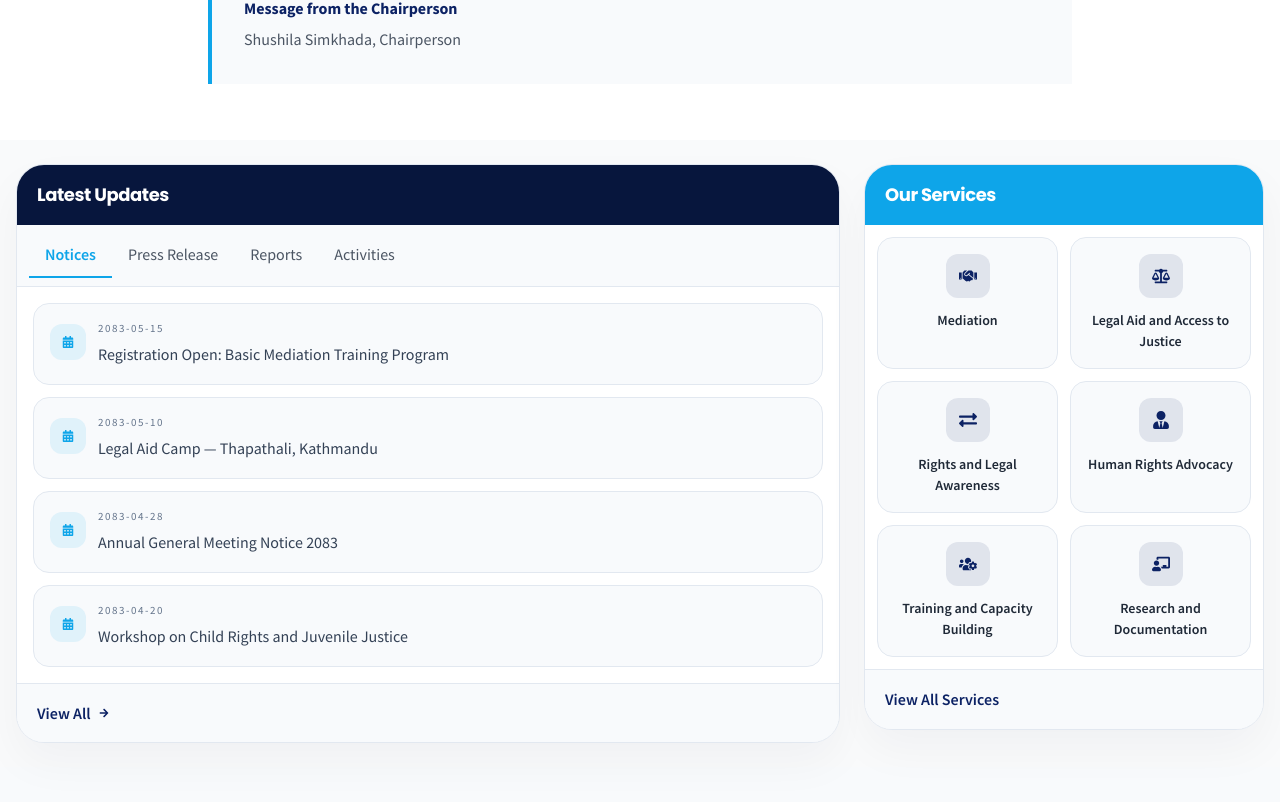
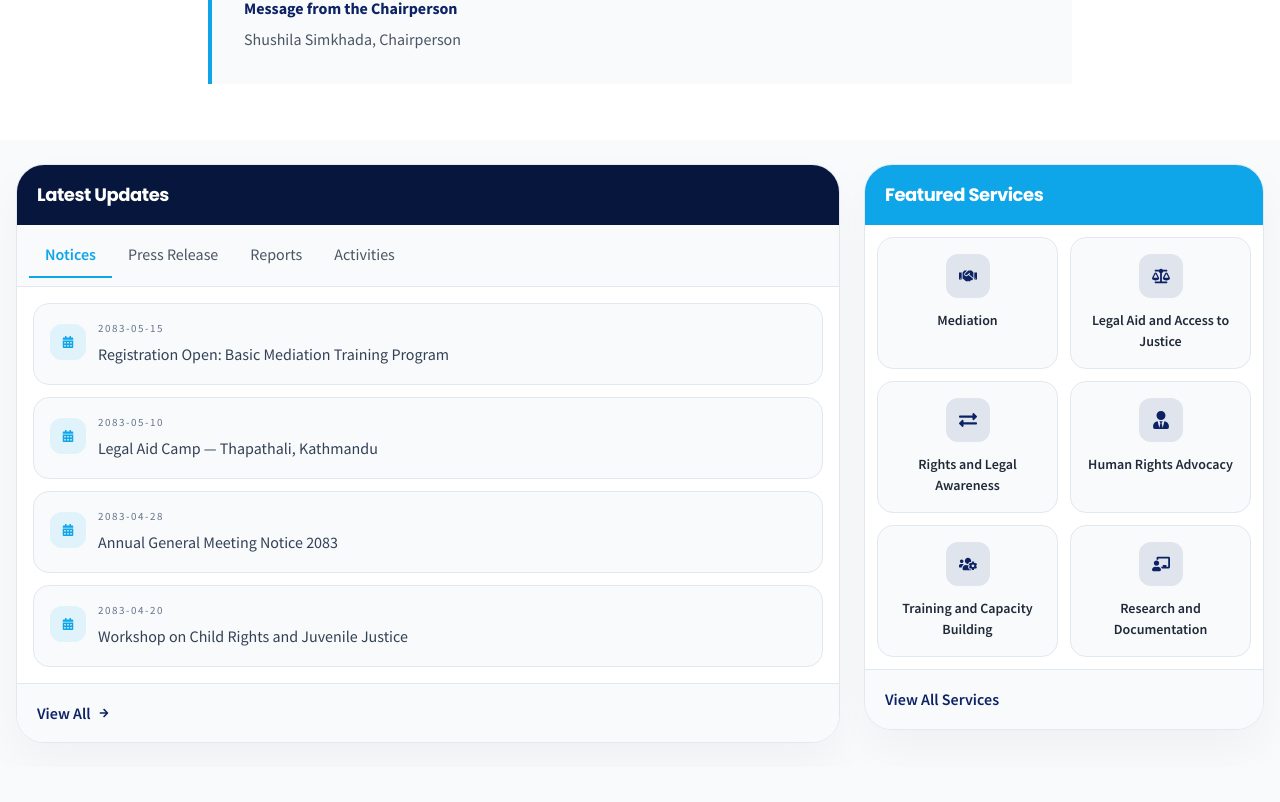
Before and after one commit to AbaeNeupane/REPC-Nepal, a React (Vite) app: page / in a window 1280 px wide. Shown: the part 1658-2460 px from the top of the page. Built offline with nearby package versions, Linux system fonts and the light colour scheme.

Commit message:
animation added in homepage

```diff
--- /dev/null
+++ b/src/components/ScrollReveal.jsx
@@ -0,0 +1,39 @@
+import { useEffect, useRef, useState } from 'react';
+
+const ScrollReveal = ({ children, className = '', delay = 0 }) => {
+  const [isVisible, setIsVisible] = useState(false);
+  const elementRef = useRef(null);
+
+  useEffect(() => {
+    const element = elementRef.current;
+    if (!element || !('IntersectionObserver' in window)) {
+      setIsVisible(true);
+      return undefined;
+    }
+
+    const observer = new IntersectionObserver(
+      ([entry]) => {
+        if (entry.isIntersecting) {
+          setIsVisible(true);
+          observer.unobserve(element);
+        }
+      },
+      { threshold: 0.12, rootMargin: '0px 0px -40px' }
+    );
+
+    observer.observe(element);
+    return () => observer.disconnect();
+  }, []);
+
+  return (
+    <div
+      ref={elementRef}
+      className={`scroll-reveal ${isVisible ? 'is-visible' : ''} ${className}`}
+      style={{ '--reveal-delay': `${delay}ms` }}
+    >
+      {children}
+    </div>
+  );
+};
+
+export default ScrollReveal;
--- a/src/components/ServicesSection.jsx
+++ b/src/components/ServicesSection.jsx
@@ -38,7 +38,7 @@ const ServicesSection = () => {
     <div className="overflow-hidden rounded-[28px] border border-slate-200 bg-white shadow-[0_20px_45px_rgba(15,23,42,0.04)]">
       <div className="bg-sky px-5 py-4">
         <h2 className={`text-lg font-bold text-white ${lang === 'np' ? 'font-nepali' : ''}`}>
-          {t('Our Services', 'हाम्रा सेवाहरू')}
+          {t('Featured Services', 'प्रमुख सेवाहरू')}
         </h2>
       </div>
 
--- a/src/data/siteContent.js
+++ b/src/data/siteContent.js
@@ -192,24 +192,24 @@ export const activities = [
 ];
 
 // ─── SERVICES ────────────────────────────────────────────────
-// group: 'peace' renders under peace, mediation, and awareness services;
-// group: 'legal' renders under legal, training, research, and cooperation services.
+// These services are derived from the organization's constitution, especially
+// the preamble and sections 4-5 on objectives and operating methods.
 export const services = [
   // ── Peace, mediation, and awareness ───────────────────────
   {
     icon: 'mediation', group: 'peace',
     titleEn: 'Mediation',
     titleNp: 'मेलमिलाप',
-    descEn: 'Mediation support that helps parties resolve disputes through dialogue and mutually acceptable agreements.',
-    descNp: 'संवाद र आपसी सहमतिका माध्यमबाट विवाद समाधान गर्न पक्षहरूलाई प्रदान गरिने मेलमिलाप सहयोग।',
+    descEn: 'Mediation that helps parties resolve disputes through dialogue, cooperation, and mutually acceptable agreements.',
+    descNp: 'संवाद, सहकार्य र आपसी सहमतिका माध्यमबाट विवाद समाधान गर्न प्रदान गरिने मेलमिलाप सेवा।',
     link: '/services#mediation',
   },
   {
     icon: 'arbitration', group: 'peace',
     titleEn: 'Arbitration',
     titleNp: 'मध्यस्थता',
-    descEn: 'Neutral third-party dispute resolution for matters requiring a structured and impartial process.',
-    descNp: 'संरचित र निष्पक्ष प्रक्रियामार्फत विवाद समाधान गर्न प्रदान गरिने तटस्थ तेस्रो पक्षीय सेवा।',
+    descEn: 'Neutral third-party dispute resolution and mediation support for eligible disputes, subject to applicable law and approvals.',
+    descNp: 'प्रचलित कानून र आवश्यक स्वीकृतिको अधीनमा योग्य विवादका लागि प्रदान गरिने तटस्थ तेस्रो पक्षीय विवाद समाधान तथा मध्यस्थता सेवा।',
     link: '/services#arbitration',
   },
   {
@@ -224,32 +224,32 @@ export const services = [
     icon: 'arbitration', group: 'peace',
     titleEn: 'Reconciliation and Dialogue',
     titleNp: 'पुनर्मिलन तथा संवाद',
-    descEn: 'Facilitated dialogue that rebuilds relationships, addresses grievances, and supports peaceful coexistence.',
-    descNp: 'सम्बन्ध सुधार, गुनासा सम्बोधन तथा शान्तिपूर्ण सहअस्तित्वका लागि सहजीकरण गरिएको संवाद।',
+    descEn: 'Dialogue and reconciliation that address grievances, rebuild relationships, and promote peaceful coexistence.',
+    descNp: 'गुनासा सम्बोधन, सम्बन्ध सुधार तथा शान्तिपूर्ण सहअस्तित्व प्रवर्द्धन गर्ने संवाद र पुनर्मिलन।',
     link: '/services#reconciliation',
   },
   {
     icon: 'compromise', group: 'peace',
     titleEn: 'Community Peacebuilding',
     titleNp: 'सामुदायिक शान्ति निर्माण',
-    descEn: 'Community-based initiatives that promote peace, cooperation, reconciliation, and peaceful conflict resolution.',
-    descNp: 'शान्ति, सहकार्य, पुनर्मिलन तथा द्वन्द्वको शान्तिपूर्ण समाधान प्रवर्द्धन गर्ने समुदायमा आधारित पहलहरू।',
+    descEn: 'Community-based initiatives that promote sustainable peace, social harmony, coexistence, reconciliation, and peaceful conflict resolution.',
+    descNp: 'दिगो शान्ति, सामाजिक सद्भाव, सहअस्तित्व, पुनर्मिलन तथा द्वन्द्वको शान्तिपूर्ण समाधान प्रवर्द्धन गर्ने समुदायमा आधारित पहलहरू।',
     link: '/services#community-peacebuilding',
   },
   {
     icon: 'negotiation', group: 'peace',
     titleEn: 'Rights and Legal Awareness',
     titleNp: 'अधिकार तथा कानुनी सचेतना',
-    descEn: 'Awareness programs that help communities understand their rights, available services, and pathways to justice.',
-    descNp: 'समुदायलाई आफ्ना अधिकार, उपलब्ध सेवा तथा न्यायमा पहुँचका उपायबारे जानकारी गराउने सचेतना कार्यक्रम।',
+    descEn: 'Rights and legal awareness programs for communities, institutions, and vulnerable groups.',
+    descNp: 'समुदाय, संस्था तथा जोखिममा रहेका वर्ग र समूहका लागि अधिकार तथा कानुनी सचेतना कार्यक्रम।',
     link: '/services#rights-awareness',
   },
   {
     icon: 'judicial', group: 'legal',
     titleEn: 'Legal Aid and Access to Justice',
     titleNp: 'कानुनी सहायता तथा न्यायमा पहुँच',
-    descEn: 'Legal consultation, assistance, and referrals for disadvantaged and marginalized people seeking to protect their rights.',
-    descNp: 'आफ्ना अधिकारको संरक्षणका लागि सहयोग खोज्ने विपन्न तथा सीमान्तकृत व्यक्तिलाई कानुनी परामर्श, सहायता र आवश्यक समन्वय।',
+    descEn: 'Free legal consultation, mediation, arbitration, and legal services for people who are economically disadvantaged or otherwise in need.',
+    descNp: 'आर्थिक रूपमा विपन्न तथा आवश्यकतामा रहेका व्यक्तिका लागि निःशुल्क कानुनी परामर्श, मेलमिलाप, मध्यस्थता तथा कानुनी सेवा।',
     link: '/services#legal-aid',
   },
   // ── Legal, training, research, and cooperation ────────────
--- a/src/index.css
+++ b/src/index.css
@@ -87,6 +87,27 @@
     animation: pageExit 0.18s ease-in both;
     pointer-events: none;
   }
+
+  .scroll-reveal {
+    opacity: 0;
+    transform: translateY(24px);
+    transition: opacity 0.7s ease, transform 0.7s cubic-bezier(0.22, 1, 0.36, 1);
+    transition-delay: var(--reveal-delay, 0ms);
+  }
+  .scroll-reveal.is-visible {
+    opacity: 1;
+    transform: translateY(0);
+  }
+
+  @media (prefers-reduced-motion: reduce) {
+    .scroll-reveal,
+    .scroll-reveal.is-visible {
+      opacity: 1;
+      transform: none;
+      transition: none;
+    }
+  }
+
   @keyframes pageEnter {
     from { opacity: 0; transform: translateY(14px); }
     to   { opacity: 1; transform: translateY(0); }
--- a/src/pages/Home.jsx
+++ b/src/pages/Home.jsx
@@ -6,6 +6,7 @@ import ServicesSection from '../components/ServicesSection';
 import HighlightsSection from '../components/HighlightsSection';
 import CampaignHighlights from '../components/CampaignHighlights';
 import GalleryPreview from '../components/GalleryPreview';
+import ScrollReveal from '../components/ScrollReveal';
 
 const Home = () => {
   return (
@@ -14,12 +15,17 @@ const Home = () => {
       <HeroCarousel />
 
       {/* Abstract / Introduction */}
+      <ScrollReveal>
         <AboutIntro />
+      </ScrollReveal>
 
       {/* Chairperson's message */}
+      <ScrollReveal delay={60}>
         <ChairpersonMessage />
+      </ScrollReveal>
 
       {/* Main two-column content */}
+      <ScrollReveal delay={90}>
         <div className="max-w-7xl mx-auto px-4 py-4 sm:py-6 grid grid-cols-1 lg:grid-cols-3 gap-4 sm:gap-6">
         {/* Left: Notices (takes 2/3) */}
         <div className="lg:col-span-2">
@@ -31,15 +37,22 @@ const Home = () => {
           <ServicesSection />
         </div>
         </div>
+      </ScrollReveal>
 
       {/* Full-width highlights */}
+      <ScrollReveal delay={120}>
         <HighlightsSection />
+      </ScrollReveal>
 
       {/* Campaign highlights */}
+      <ScrollReveal delay={140}>
         <CampaignHighlights />
+      </ScrollReveal>
 
       {/* Gallery preview */}
+      <ScrollReveal delay={160}>
         <GalleryPreview />
+      </ScrollReveal>
     </div>
   );
 };
```
Lines whose indentation alone changed are shown as unchanged.
